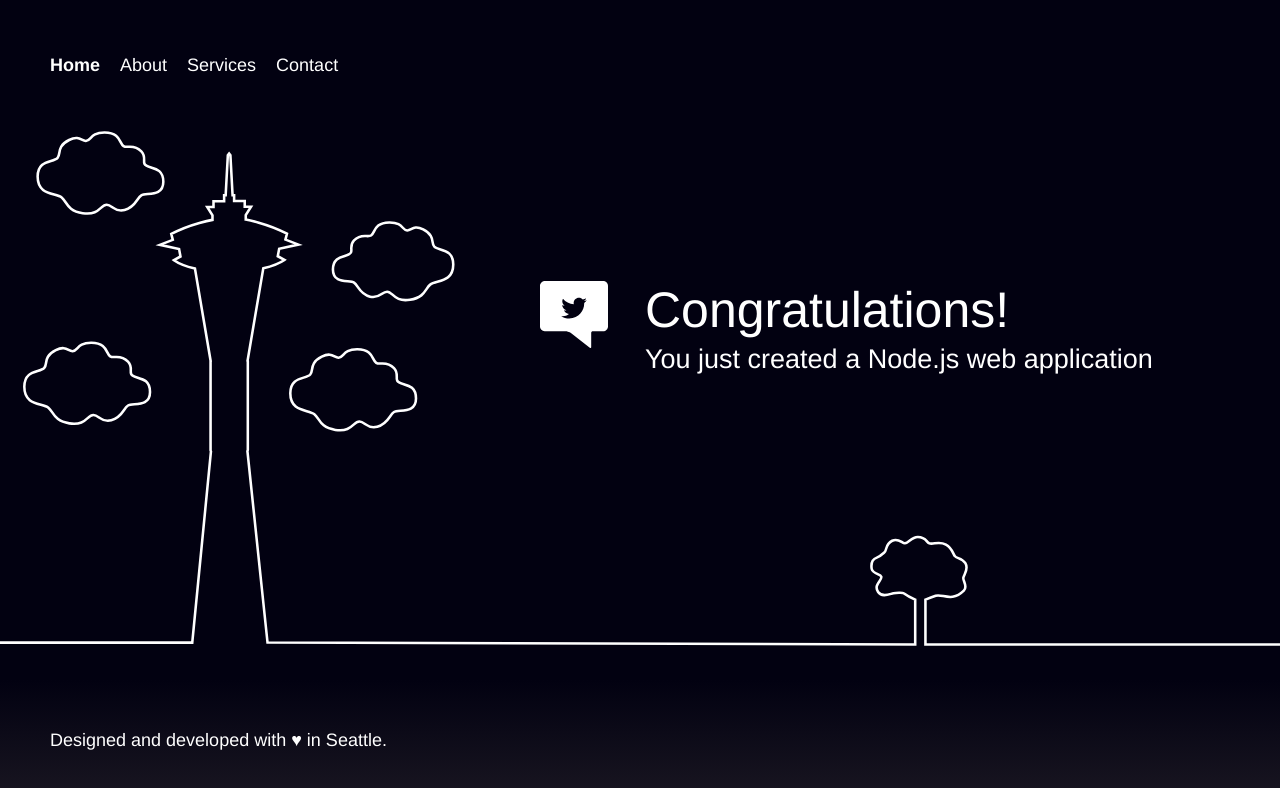
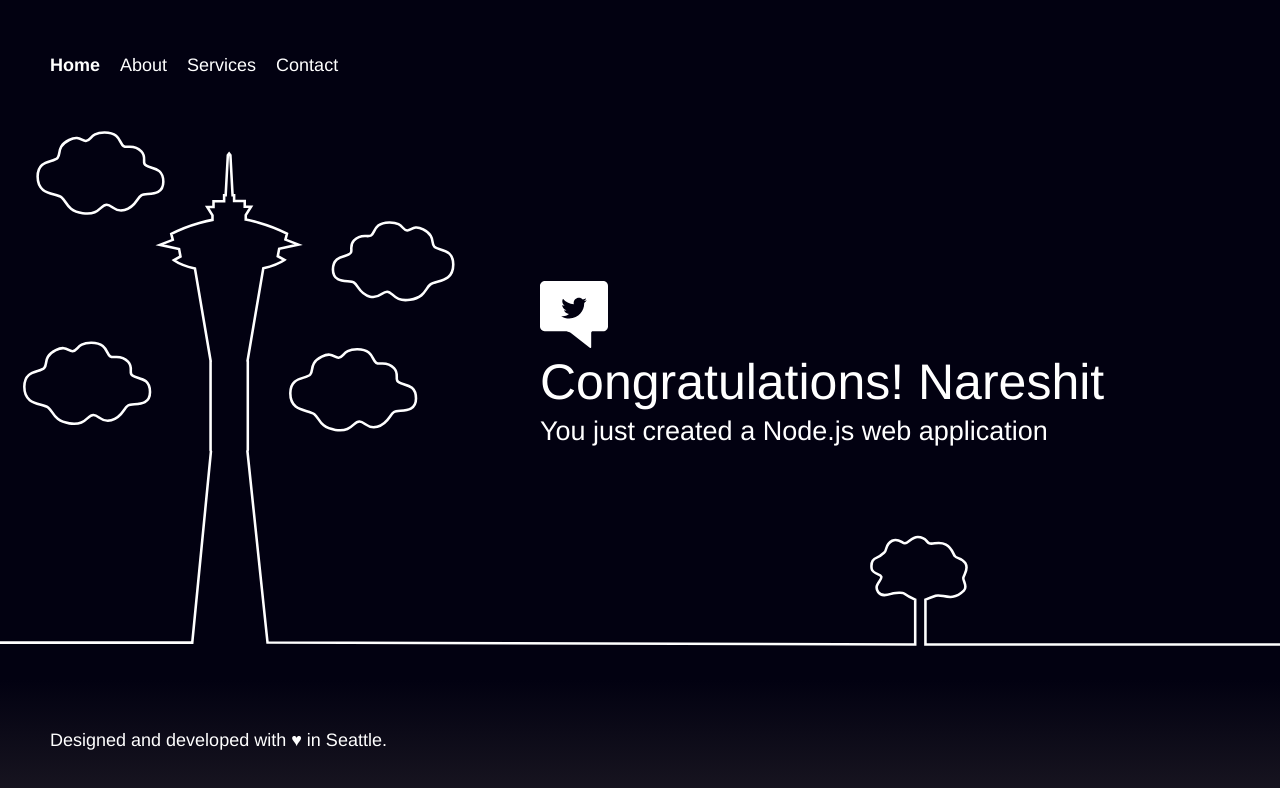
Before and after one commit to reddyravi711/online, a website: page public/index.html in a window 1280 px wide. Drawn offline with Linux system fonts and the light colour scheme.

Commit message:
Update index.html

```diff
--- a/public/index.html
+++ b/public/index.html
@@ -58,7 +58,7 @@
         <div class="message">
             <a class="twitter-link" href="http://twitter.com/home/?status=I%20created%20a%20project%20with%20AWS%20CodeStar!%20%23AWS%20%23AWSCodeStar%20https%3A%2F%2Faws.amazon.com%2Fcodestar"><img src="assets/img/tweet.svg" /></a>
             <div class="text">
-                <h1>Congratulations!</h1>
+                <h1>Congratulations! Nareshit</h1>
                 <h2>You just created a Node.js web application</h2>
             </div>
         </div>
```
